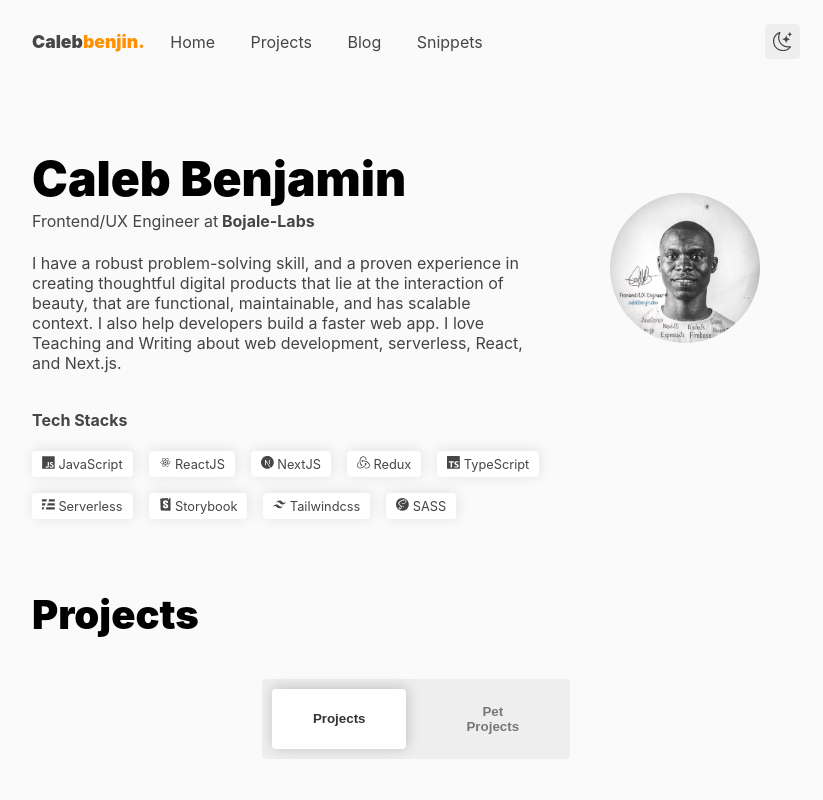
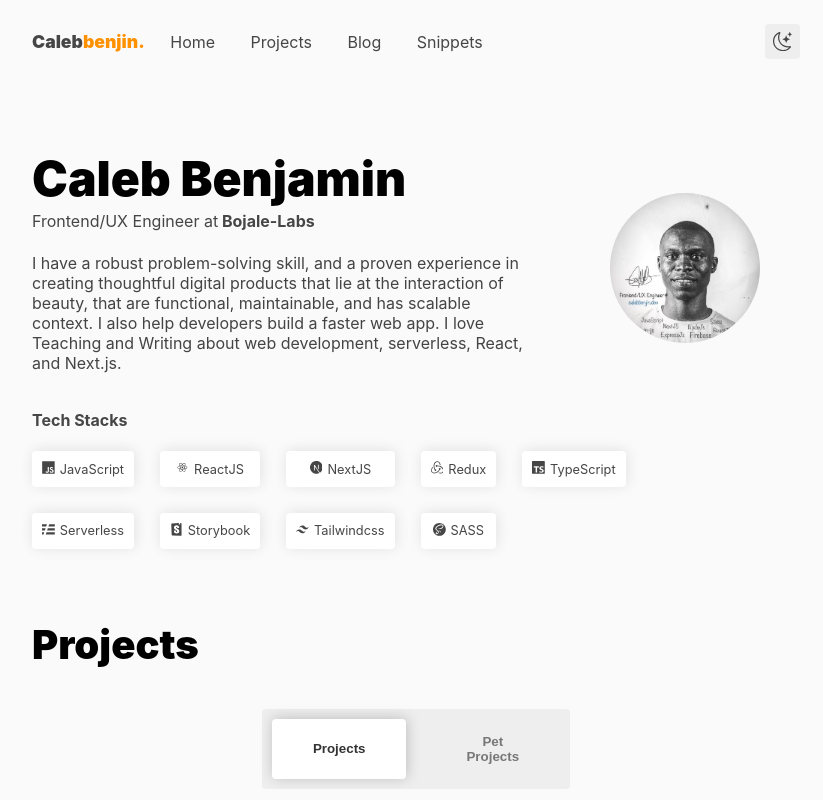
Before and after one commit to calebbenjin/calebbenjin-io, a Next.js app: page / in a window 1280 px wide. Shown: the top 800 px of the page, without its empty margins (224-1047 px from the left). Built offline with nearby package versions, Linux system fonts and the light colour scheme.

Commit message:
Stack changed from Flex to Grid

```diff
--- a/components/Stack.tsx
+++ b/components/Stack.tsx
@@ -73,28 +73,35 @@ const StackSection = styled.section`
   margin-bottom: 2rem;
 
   .techContainer {
-    display: flex;
-    align-items: center;
-    flex-wrap: wrap;
+    display: grid;
+    grid-template-columns: repeat(5, 1fr);
+    gap: 10px;
     width: 70%;
     margin-top: 1rem;
   }
 
   .card {
     background: #fff;
-    padding: 5px 10px;
+    padding: 10px;
     box-shadow: 1px -1px 14px rgba(0,0,0,0.1);
     margin-right: 1rem;
     margin-bottom: 1rem;
     border-radius: 4px;
     font-size: 0.8rem;
+    display: flex;
+    align-items: center;
+    justify-content: center;
+
+    span {
+      margin-right: 5px;
+    }
   }
 
   @media(max-width: 768px) {
     .techContainer {
-      display: flex;
-      align-items: center;
-      flex-wrap: wrap;
+      display: grid;
+      grid-template-columns: repeat(2, 1fr);
+      gap: 10px;
       width: 100%;
       margin-top: 1rem;
       margin: 0 auto;
@@ -102,7 +109,7 @@ const StackSection = styled.section`
 
     .card {
       margin-bottom: 0.5rem;
-      padding: 3px 8px;
+      padding: 8px;
       text-align: center;
     }
   }
```
